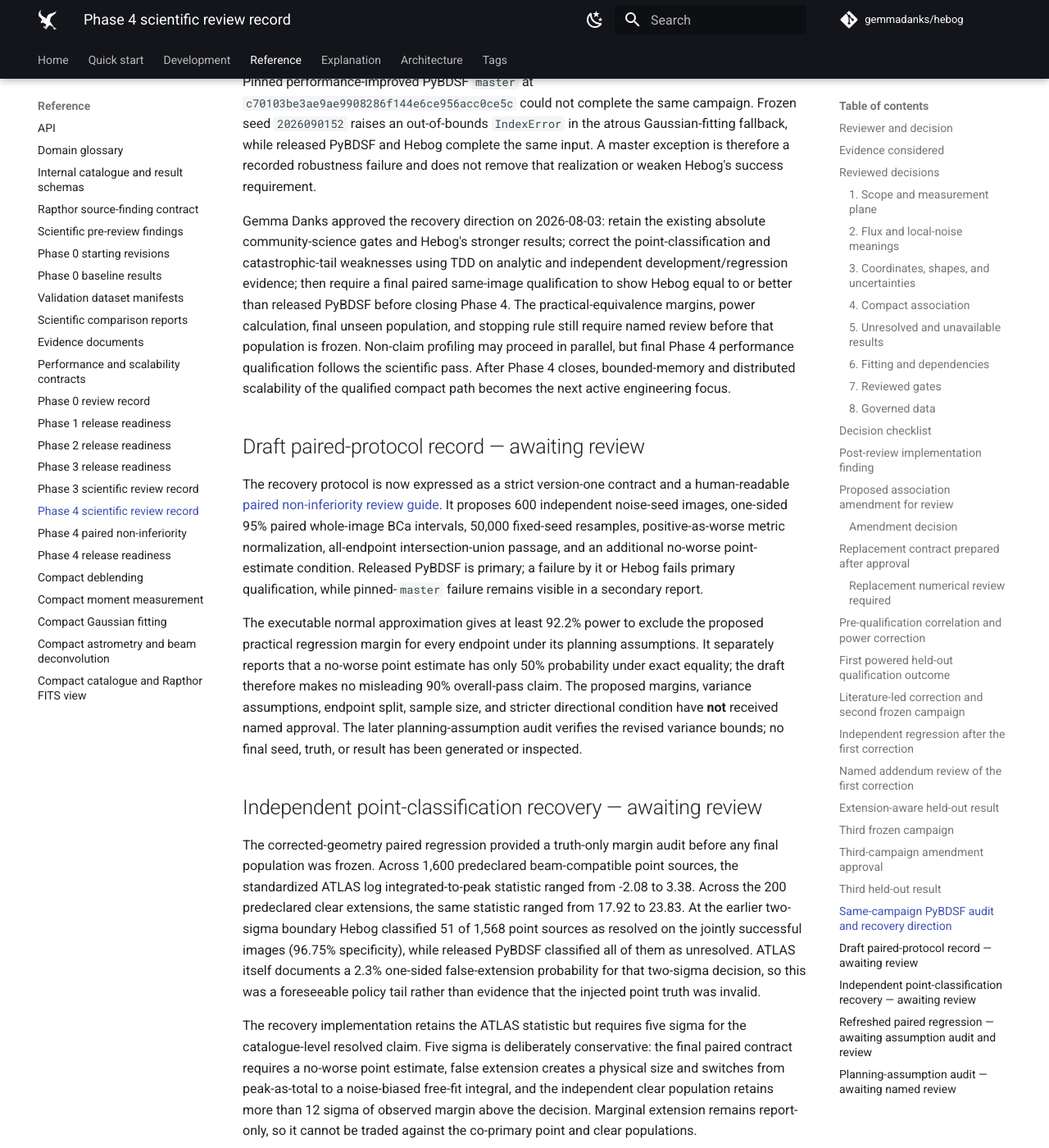
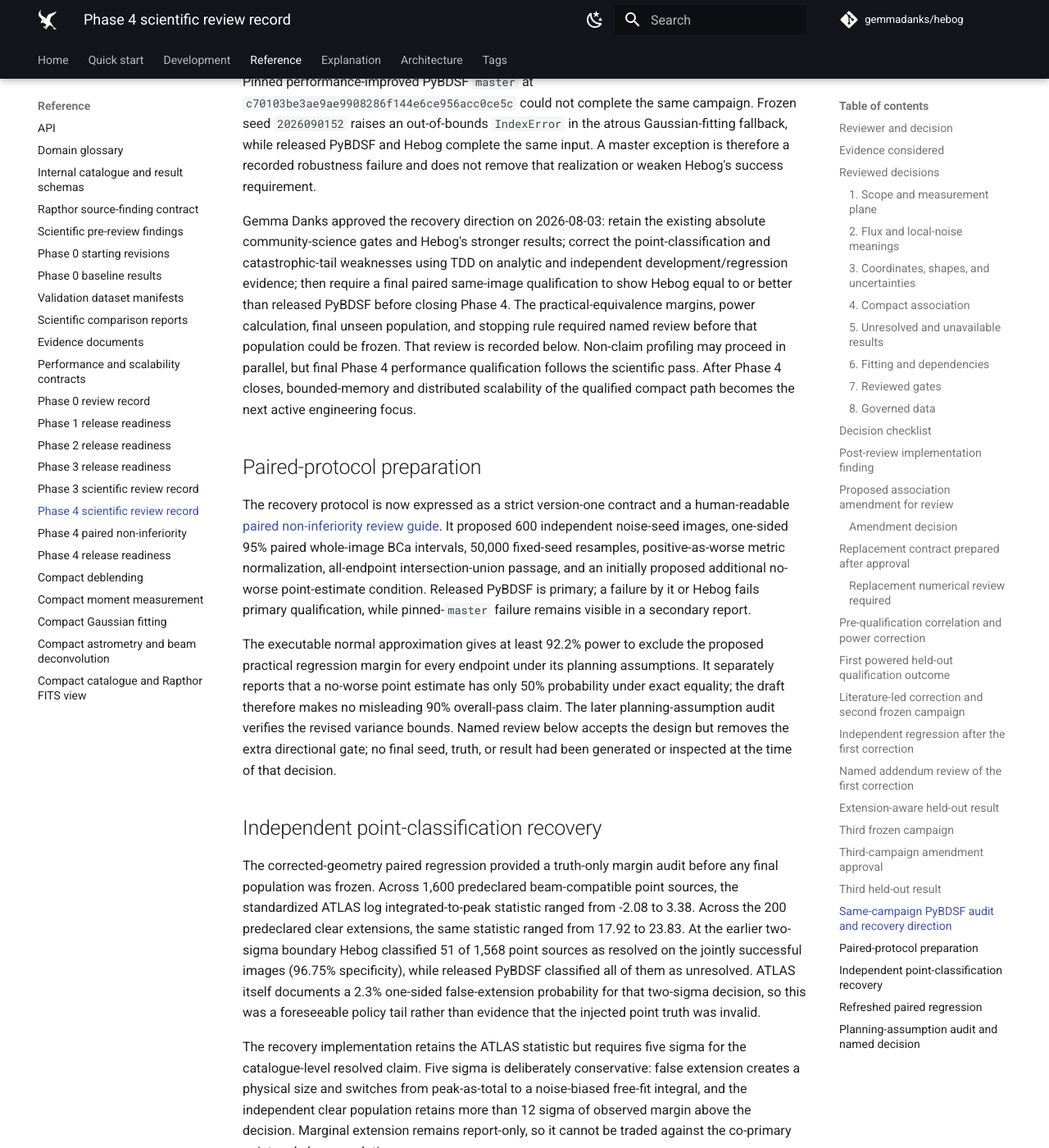
Before and after one commit to gemmadanks/hebog, an MkDocs documentation site: the page built from docs/reference/phase-4-review-record.md, in a window 1280 px wide and 1400 px high, scrolled down 17941 px. Shown: the whole window at 82% size. Built offline with MkDocs 1.6.1 and Material for MkDocs 9.7.7, drawn with Linux system fonts in a browser that asks for light colours; comment, search, counter and statistics services are not loaded; some of the changed text lies outside the part shown.

Commit message:
feat: approve paired science protocol
Record Gemma Danks's named scientific approval and promote the Phase 4 paired protocol and five-sigma extension policy to reviewed status. Remove the statistically unstable point-sign gate while retaining signed estimates, every absolute gate, non-inferiority interval, and stronger-Hebog regression envelope. Update governed power reporting so the combined probability follows the reviewed decision.\n\nValidation: just check; just docs-build; focused scientific-contract tests; all pre-commit hooks.

```diff
--- a/docs/reference/phase-4-review-record.md
+++ b/docs/reference/phase-4-review-record.md
@@ -792,34 +792,35 @@
 and independent development/regression evidence; then require a final paired
 same-image qualification to show Hebog equal to or better than released
 PyBDSF before closing Phase 4. The practical-equivalence margins, power
-calculation, final unseen population, and stopping rule still require named
-review before that population is frozen. Non-claim profiling may proceed in
+calculation, final unseen population, and stopping rule required named review
+before that population could be frozen. That review is recorded below.
+Non-claim profiling may proceed in
 parallel, but final Phase 4 performance qualification follows the scientific
 pass. After Phase 4 closes, bounded-memory and distributed scalability of the
 qualified compact path becomes the next active engineering focus.
 
-## Draft paired-protocol record — awaiting review
+## Paired-protocol preparation
 
 The recovery protocol is now expressed as a strict version-one contract and a
 human-readable [paired non-inferiority review
-guide](phase-4-paired-noninferiority.md). It proposes 600 independent
+guide](phase-4-paired-noninferiority.md). It proposed 600 independent
 noise-seed images, one-sided 95% paired whole-image BCa intervals, 50,000
 fixed-seed resamples, positive-as-worse metric normalization, all-endpoint
-intersection-union passage, and an additional no-worse point-estimate
-condition. Released PyBDSF is primary; a failure by it or Hebog fails primary
-qualification, while pinned-`master` failure remains visible in a secondary
-report.
+intersection-union passage, and an initially proposed additional no-worse
+point-estimate condition. Released PyBDSF is primary; a failure by it or Hebog
+fails primary qualification, while pinned-`master` failure remains visible in
+a secondary report.
 
 The executable normal approximation gives at least 92.2% power to exclude the
 proposed practical regression margin for every endpoint under its planning
 assumptions. It separately reports that a no-worse point estimate has only 50%
 probability under exact equality; the draft therefore makes no misleading 90%
-overall-pass claim. The proposed margins, variance assumptions, endpoint split,
-sample size, and stricter directional condition have **not** received named
-approval. The later planning-assumption audit verifies the revised variance
-bounds; no final seed, truth, or result has been generated or inspected.
+overall-pass claim. The later planning-assumption audit verifies the revised
+variance bounds. Named review below accepts the design but removes the extra
+directional gate; no final seed, truth, or result had been generated or
+inspected at the time of that decision.
 
-## Independent point-classification recovery — awaiting review
+## Independent point-classification recovery
 
 The corrected-geometry paired regression provided a truth-only margin audit
 before any final population was frozen. Across 1,600 predeclared
@@ -835,14 +836,13 @@
 
 The recovery implementation retains the ATLAS statistic but requires five
 sigma for the catalogue-level resolved claim. Five sigma is deliberately
-conservative: the final paired contract requires a no-worse point estimate,
-false extension creates a physical size and switches from peak-as-total to a
+conservative: false extension creates a physical size and switches from peak-as-total to a
 noise-biased free-fit integral, and the independent clear population retains
 more than 12 sigma of observed margin above the decision. Marginal extension
 remains report-only, so it cannot be traded against the co-primary point and
 clear populations.
 
-The reviewer must decide whether to approve:
+The reviewer approved:
 
 1. five sigma as the high-confidence catalogue extension threshold for Phase
    4 and the Rapthor compatibility product; and
@@ -850,16 +850,16 @@
    policy, separate point/clear gates, and report-only marginal population
    without changing any absolute scientific margin.
 
-- **Reviewer:** pending
-- **Role or scientific authority:** pending
-- **Review date:** pending
-- **Decision:** Pending named review
+- **Reviewer:** Gemma Danks
+- **Role or scientific authority:** Data Processing Software Engineer
+- **Review date:** 2026-08-03
+- **Decision:** Approved both recommendations
 
-This regression evidence cannot qualify Hebog. The complete paired audit must
-be refreshed after the implementation change, its planning assumptions must
-be reviewed, and a final population must remain ungenerated until approval.
+This regression evidence cannot qualify Hebog. The complete paired audit was
+therefore refreshed after the implementation change, and its planning
+assumptions were reviewed before final-population freeze.
 
-## Refreshed paired regression — awaiting assumption audit and review
+## Refreshed paired regression
 
 The post-correction Hebog shard is bound to commit
 `49855eba45294278dd2fe709583a093445cf5eba` and completed all 200 governed
@@ -886,11 +886,11 @@
 could harm real-source completeness, so no algorithm change is proposed from
 this result.
 
-The maintained endpoint and planning-assumption audit is still required
-before these values can support named review. The final population remains
-ungenerated and unopened.
+The maintained endpoint and planning-assumption audit below was required
+before these values could support named review. At that point the final
+population remained ungenerated and unopened.
 
-## Planning-assumption audit — awaiting named review
+## Planning-assumption audit and named decision
 
 The maintained audit recomputes every endpoint in 50,000 whole-image bootstrap
 resamples. It uses aggregate matched-to-candidate ratios, pooled
@@ -923,7 +923,8 @@
 consistent with the draft calculation's warning that a strict directional
 rule passes only half of repeated experiments under effective equality.
 
-Named review must now decide whether to approve:
+Gemma Danks, Data Processing Software Engineer, reviewed and approved the
+following on 2026-08-03:
 
 1. the five-sigma high-confidence extension decision;
 2. the endpoint populations, practical margins, and corrected absolute-
@@ -931,8 +932,14 @@
 3. the regression-supported variance bounds and 600-image final design;
 4. whole-image paired BCa resampling, intersection-union multiplicity, and the
    one-look stopping rule; and
-5. retention, removal, or endpoint-specific application of the stricter
-   no-worse point-estimate condition.
+5. removal of the stricter no-worse point-estimate condition from every
+   endpoint. Signed point estimates remain mandatory report fields, while
+   passage requires every one-sided upper bound to lie inside its margin,
+   every absolute gate to pass, and every stronger-Hebog regression envelope
+   to pass.
 
-The protocol remains `draft-provisional`; the final population is still
-ungenerated and unopened.
+The protocol is now `reviewed` and the five-sigma scientific contract is
+`reviewed-provisional`. This named decision permits the final 600-image
+population to be frozen, but not opened, before its generator, truth, seeds,
+WCS/beam strata, exact implementation revisions, analysis code, and stopping
+rule are recorded.
```
Also changed, not shown: other parts of docs/reference/phase-4-review-record.md (+3 -3 lines), LOG.md (+40 -0 lines), config/README.md (+3 -3 lines), docs/reference/phase-4-paired-noninferiority.md (+42 -38 lines), docs/reference/phase-4-release-readiness.md (+13 -8 lines), plans/source-finder-implementation.md (+41 -36 lines), 6 other files.
